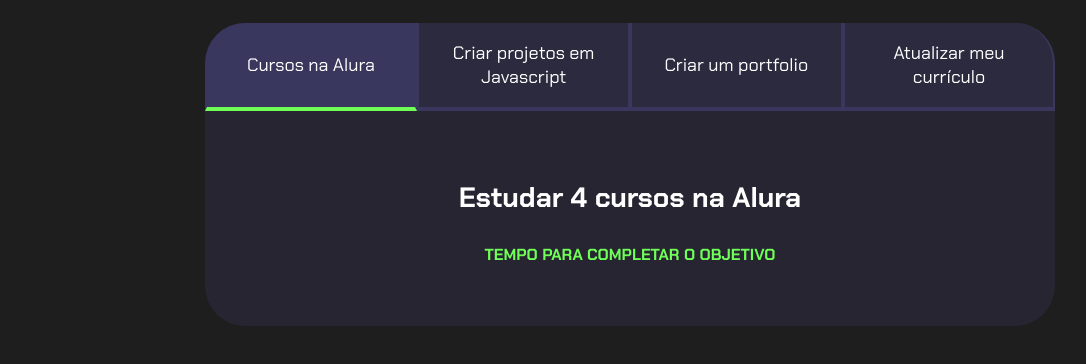
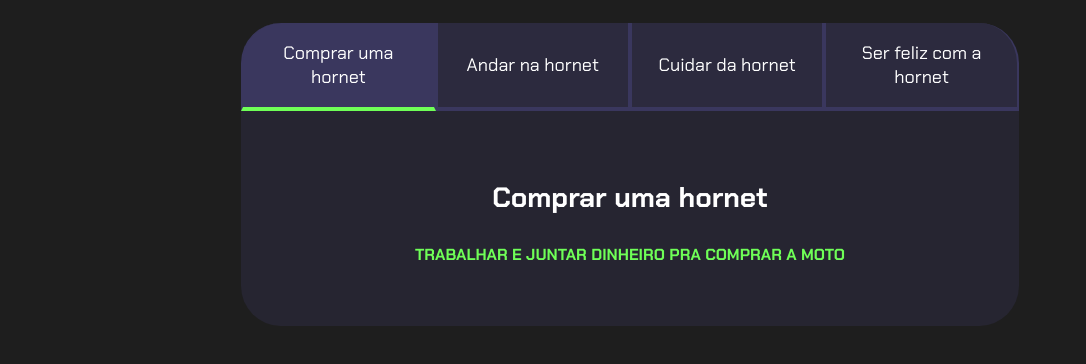
Before and after one commit to RafaeLanches/SiteProjetoDeVida, a plain HTML site: page index.html in a window 1280 px wide. Shown: the part 80-444 px from the top of the page, without its empty margins (10-1096 px from the left). Drawn offline with Linux system fonts and the light colour scheme.

Commit message:
eorazzas

```diff
--- a/index.html
+++ b/index.html
@@ -5,7 +5,7 @@
 <head>
     <meta charset="UTF-8">
     <meta name="viewport" content="width=device-width, initial-scale=1.0">
-    <title>Meus objetivos do ano</title>
+    <title>Objetivos Razzas 2k25</title>
     <link rel="stylesheet" href="style.css">
 </head>
 
@@ -14,30 +14,30 @@
         <h2 class="titulo-principal">Meus Objetivos do ano<span>_</span></h2>
         <div class="conteudo">
             <div class="botoes">
-                <button class="botao ativo">Cursos na Alura</button>
-                <button class="botao">Criar projetos em Javascript</button>
-                <button class="botao">Criar um portfolio</button>
-                <button class="botao">Atualizar meu currículo</button>
+                <button class="botao ativo">Comprar uma hornet</button>
+                <button class="botao">Andar na hornet</button>
+                <button class="botao">Cuidar da hornet</button>
+                <button class="botao">Ser feliz com a hornet</button>
             </div>
             <div class="abas-textos">
                 <div class="aba-conteudo ativo">
-                    <h3 class="aba-conteudo-titulo-principal">Estudar 4 cursos na Alura</h3>
-                    <h4 class="aba-conteudo-titulo-secundario">Tempo para completar o objetivo</h4>
+                    <h3 class="aba-conteudo-titulo-principal">Comprar uma hornet</h3>
+                    <h4 class="aba-conteudo-titulo-secundario">Trabalhar e juntar dinheiro pra comprar a moto</h4>
                     <div class="contador"></div>
                 </div>
                 <div class="aba-conteudo">
-                    <h3 class="aba-conteudo-titulo-principal">Criar 5 projetos em Javascript</h3>
-                    <h4 class="aba-conteudo-titulo-secundario">Tempo para completar o objetivo</h4>
+                    <h3 class="aba-conteudo-titulo-principal">Andar na hornet</h3>
+                    <h4 class="aba-conteudo-titulo-secundario">Realizar meu sonho de andar numa 4 cilindros</h4>
                     <div class="contador"></div>
                 </div>
                 <div class="aba-conteudo">
-                    <h3 class="aba-conteudo-titulo-principal">Criar um portfolio com os meus 3 melhores projetos</h3>
-                    <h4 class="aba-conteudo-titulo-secundario">Tempo para completar o objetivo</h4>
+                    <h3 class="aba-conteudo-titulo-principal">Cuidar da hornet</h3>
+                    <h4 class="aba-conteudo-titulo-secundario">Comprar produtos de limpeza pra manter a moto sempre limpinha</h4>
                     <div class="contador"></div>
                 </div>
                 <div class="aba-conteudo">
-                    <h3 class="aba-conteudo-titulo-principal">Atualizar meu curriculo com os certificados da Alura</h3>
-                    <h4 class="aba-conteudo-titulo-secundario">Tempo para completar o objetivo</h4>
+                    <h3 class="aba-conteudo-titulo-principal">Ser feliz com a hornet</h3>
+                    <h4 class="aba-conteudo-titulo-secundario">Cortar de giro, chamar os xjteiro na seta e ser o razzas prime</h4>
                     <div class="contador"></div>
                 </div>
             </div>
```
